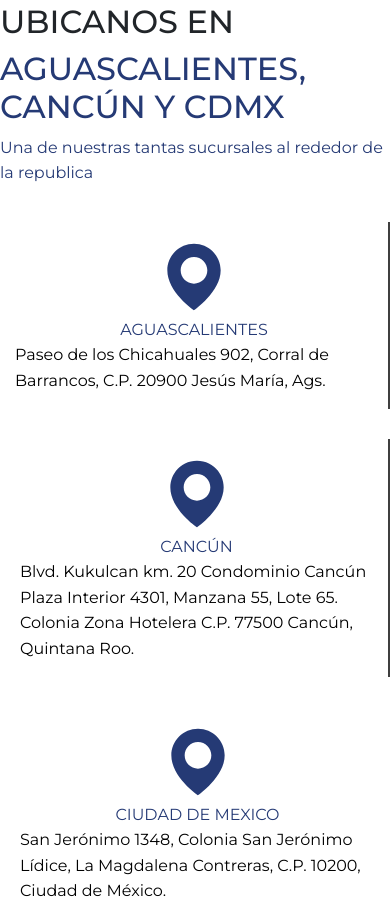
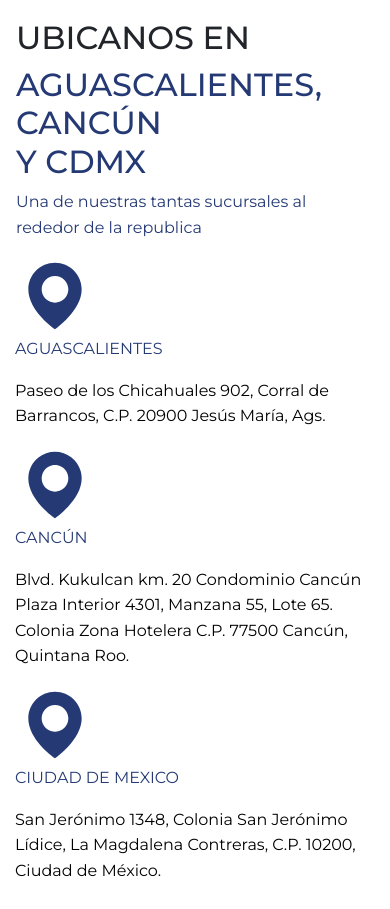
Before and after one commit to ruzyasociados/ruzyasociadosV2, a plain HTML site: page index.html in a window 390 px wide. Shown: the part 8675-9584 px from the top of the page. Drawn offline with nearby package versions, Linux system fonts and the light colour scheme.

Commit message:
Responsive en seccion de Ubicacion

```diff
--- a/css/main.css
+++ b/css/main.css
@@ -431,6 +431,8 @@ body {
     padding: 20px 0; /* Ajusta el padding para reducir el espacio arriba y abajo */
     position: relative;
     overflow: hidden; /* Evita el desbordamiento de contenido */
+    padding-top: 50px; /* Asegura espacio suficiente en la parte superior */
+    margin-top: 50px; /* Añade margen superior para evitar empalme */
 }
 
 #contenedor-formulario {
@@ -515,6 +517,7 @@ footer p {
     display: flex;
     justify-content: center;
     font-size: 16px;
+    border-top: none;
 }
 
 .wrapper {
@@ -529,11 +532,29 @@ footer p {
     justify-content: space-around;
     gap: 20px; /* Espacio entre las columnas */
     padding: 20px 0;
+    border: none; /* Asegura que no haya bordes entre los elementos */
 }
 
 #numeros-local div {
     flex: 1; /* Hace que cada bloque ocupe el mismo espacio */
     text-align: center;
+    border: none; /* Elimina cualquier borde de los contenedores */
+}
+
+/* Remover cualquier borde en los divs o enlaces del mapa */
+#numeros-local div, #numeros-local a {
+    border: none; /* Remueve cualquier borde que pueda estar presente */
+    margin: 0; /* Asegura que no haya márgenes que causen líneas */
+    padding: 0; /* Evita rellenos innecesarios */
+}
+
+/* Remover posibles bordes entre las imágenes */
+#numeros-local img {
+    border: none; /* Asegura que las imágenes no tengan bordes */
+}
+
+#numeros-local p {
+    margin: 0; /* Asegura que los párrafos no tengan márgenes que generen espacios */
 }
 
 #fondo-pie{
@@ -772,6 +793,10 @@ p {
         padding: 15px;   /* Reducir el padding */
     }
 
+    #seccion-contacto {
+        margin-top: 50px; /* Añade margen superior en la sección de contacto */
+    }
+
     #seccion-contacto .btn-primary {
         max-width: 100%; /* El botón ocupa todo el ancho */
         font-size: 1rem; /* Reducir el tamaño del texto del botón */
@@ -784,7 +809,7 @@ p {
 
     #local {
         flex-direction: column; /* Apila los elementos en lugar de alinearlos horizontalmente */
-        padding-bottom: 50px;
+        padding-bottom: 100px;
     }
 
     .wrapper {
--- a/index.html
+++ b/index.html
@@ -631,47 +631,51 @@
     <!--       Ubicacion        -->
     <!-- ====================== -->
     <section>
-      <div id="local" class="border-top border-2 justify-content-center">
+      <div id="local" class="border-top justify-content-center">
         <div class="mapa"></div>
         <div>
           <div class="wrapper">
+            <div class="w-75 m-3">
               <h2>UBICANOS EN</h2>
-            <h2 id="azul">AGUASCALIENTES, CANCÚN Y CDMX</h2>
+              <h2 id="azul">AGUASCALIENTES, CANCÚN <br>Y CDMX</h2>
               <p id="azul">
                 Una de nuestras tantas sucursales al rededor de la republica
               </p>
-            <section class="d-flex" id="numeros-local">
-              <div>
+            </div>
+            <div class="container">
+              <div class="row">
+                <div class="col-md-4">
                   <a href="https://maps.app.goo.gl/ff4P2A83j685o8VQ7"
                     id="mapa"><img
                       src="./img/map.svg" alt="ubicacion">
-                  <p class="fs-5 text-center" id="azul">AGUASCALIENTES</p>
+                    <p class="fs-5" id="azul">AGUASCALIENTES</p>
                     <p>Paseo de los Chicahuales 902, Corral de Barrancos, C.P.
                       20900
                       Jesús María, Ags.</p>
                   </a>
                 </div>
-              <div>
+                <div class="col-md-4">
                   <a href="https://maps.app.goo.gl/1HvEwzZH2JmyRNMp7" id="mapa">
                     <img src="./img/map.svg" alt="ubicacion">
-                  <p class="fs-5 text-center" id="azul">CANCÚN</p>
+                    <p class="fs-5" id="azul">CANCÚN</p>
                     <p>Blvd. Kukulcan km. 20 Condominio Cancún Plaza Interior
                       4301,
                       Manzana 55, Lote 65. Colonia Zona Hotelera
                       C.P. 77500 Cancún, Quintana Roo.</p>
                   </a>
                 </div>
-              <div>
+                <div class="col-md-4">
                   <a href="https://maps.app.goo.gl/QPZrkK6PFbRp4oPKA" id="mapa">
-                  <img src="./img/map.svg" alt="ubicacion">
-                  <p class="fs-5 text-center" id="azul">CIUDAD DE MEXICO</p>
+                    <img src="./img/map.svg" alt="ubicacion" class="">
+                    <p class="fs-5" id="azul">CIUDAD DE MEXICO</p>
                     <p>San Jerónimo 1348, Colonia San Jerónimo Lídice, La
                       Magdalena
                       Contreras, C.P. 10200, Ciudad de México.
                     </p>
                   </a>
                 </div>
-            </section>
+              </div>
+            </div>
           </div>
         </div>
       </div>
```
Lines whose indentation alone changed are shown as unchanged.
